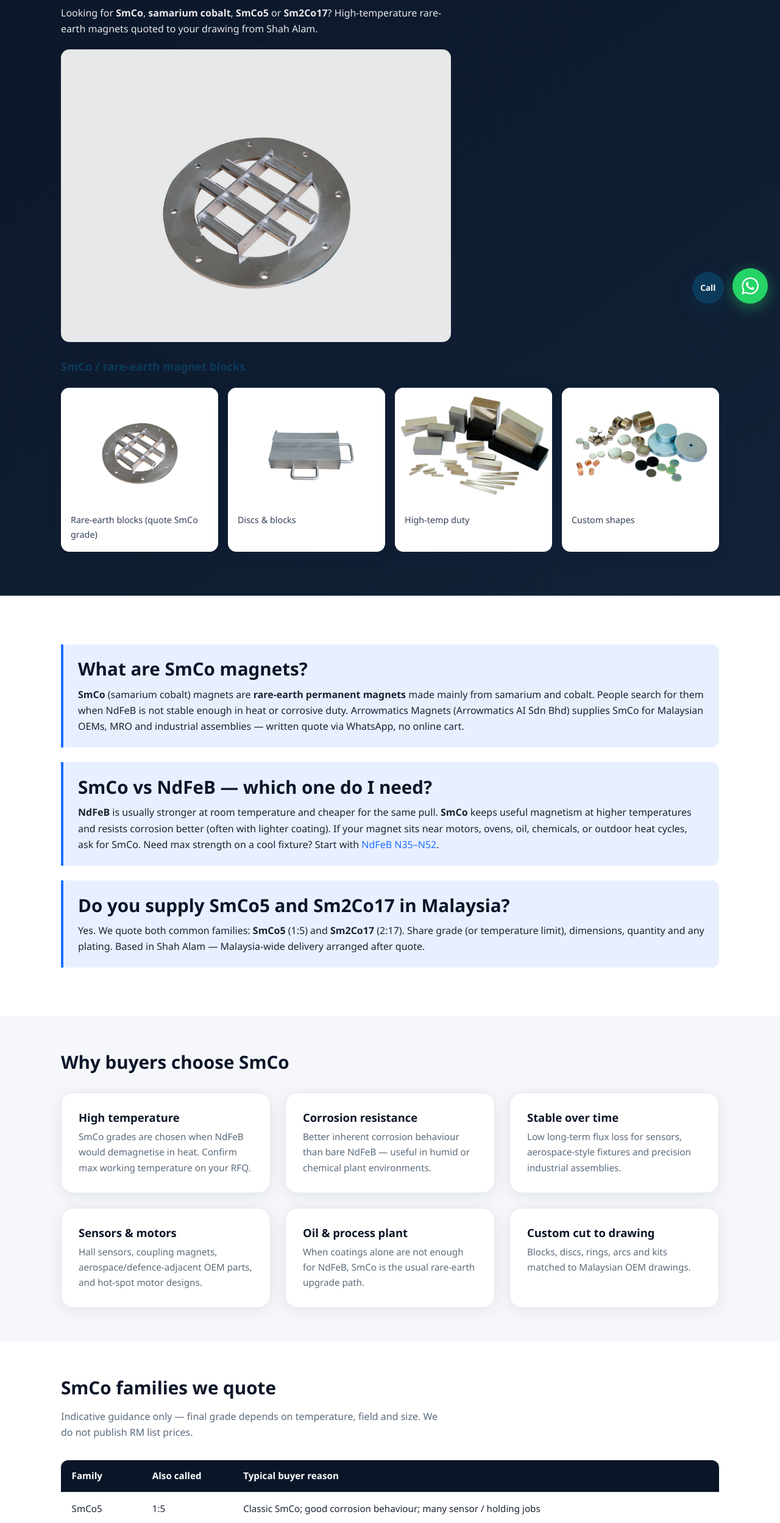
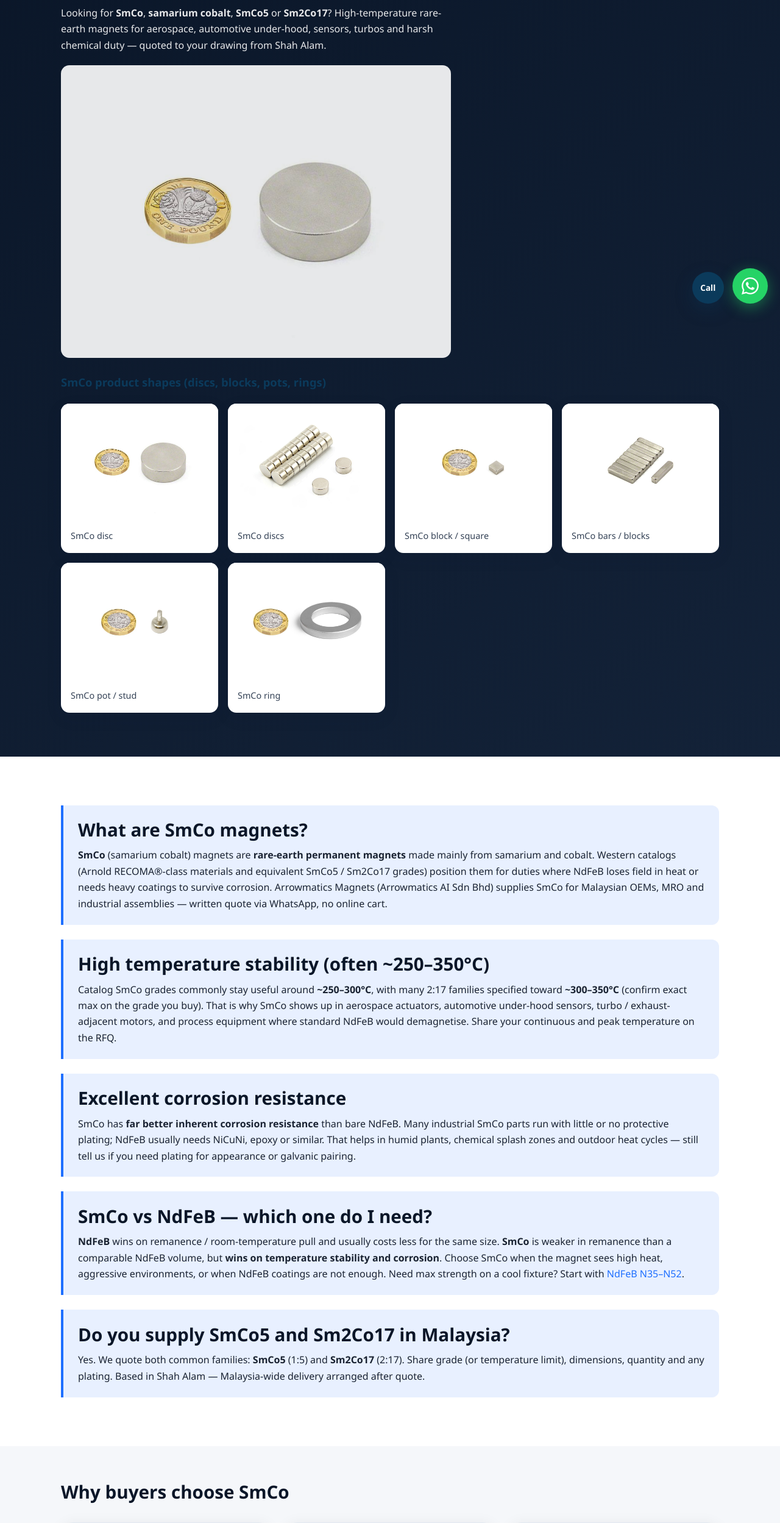
Before and after one commit to bensonlok/arrowmatics-magnets, a website: page main-app/smco-magnets.html in a window 1280 px wide. Shown: the part 282-2780 px from the top of the page at 61% size. Drawn offline with Linux system fonts and the light colour scheme.

Commit message:
fix(smco): real First4Magnets SmCo product photos + Western-market copy
Replace misplaced NdFeB gallery assets on smco-magnets.html with six real
samarium-cobalt catalog shots (disc, discs, block, bars, pot/stud, ring).
Enrich copy with ~250–350°C stability, corrosion vs NdFeB, SmCo5/Sm2Co17,
and aerospace/automotive/harsh-duty positioning.

```diff
--- a/main-app/smco-magnets.html
+++ b/main-app/smco-magnets.html
@@ -4,7 +4,7 @@
   <meta charset="UTF-8">
   <meta name="viewport" content="width=device-width, initial-scale=1.0">
   <title>SmCo Magnets Malaysia | Samarium Cobalt Rare-Earth | Arrowmatics</title>
-  <meta name="description" content="SmCo (samarium cobalt) magnets for Malaysia — high-temperature rare-earth magnets (SmCo5 / Sm2Co17). Better heat &amp; corrosion resistance than NdFeB. WhatsApp +60 12-211 2522 for a written quote.">
+  <meta name="description" content="SmCo (samarium cobalt) magnets for Malaysia — SmCo5 / Sm2Co17 high-temp rare-earth (often ~250–350°C), strong corrosion resistance vs NdFeB. Aerospace, automotive, sensors. WhatsApp +60 12-211 2522.">
   <link rel="canonical" href="https://magnets.com.my/smco-magnets.html">
   <meta name="robots" content="index,follow">
   <meta name="keywords" content="SmCo magnets Malaysia, samarium cobalt magnet, SmCo5, Sm2Co17, high temperature magnet, rare earth magnet Shah Alam">
@@ -24,7 +24,7 @@
     "@type": "Product",
     "name": "SmCo Samarium Cobalt Magnets",
     "url": "https://magnets.com.my/smco-magnets.html",
-    "description": "Samarium cobalt (SmCo) rare-earth permanent magnets for high-temperature and corrosion-critical industrial and OEM use in Malaysia. SmCo5 and Sm2Co17 families available to drawing.",
+    "description": "Samarium cobalt (SmCo) rare-earth permanent magnets for high-temperature (often ~250–350°C) and corrosion-critical industrial and OEM use in Malaysia. SmCo5 and Sm2Co17 families; discs, blocks, pots, rings to drawing.",
     "brand": { "@type": "Brand", "name": "Arrowmatics Magnets" },
     "manufacturer": {
       "@type": "Organization",
@@ -32,6 +32,14 @@
       "url": "https://magnets.com.my/"
     },
     "material": "Samarium Cobalt (SmCo)",
+    "image": [
+      "https://magnets.com.my/images/real-smco-1.jpg",
+      "https://magnets.com.my/images/real-smco-2.jpg",
+      "https://magnets.com.my/images/real-smco-3.jpg",
+      "https://magnets.com.my/images/real-smco-4.jpg",
+      "https://magnets.com.my/images/real-smco-5.jpg",
+      "https://magnets.com.my/images/real-smco-6.jpg"
+    ],
     "offers": {
       "@type": "Offer",
       "url": "https://magnets.com.my/smco-magnets.html",
@@ -51,7 +59,7 @@
         "name": "What are SmCo magnets?",
         "acceptedAnswer": {
           "@type": "Answer",
-          "text": "SmCo (samarium cobalt) magnets are rare-earth permanent magnets made from samarium and cobalt. They hold strength better than NdFeB at high temperature and resist corrosion better without heavy coatings. Arrowmatics Magnets supplies SmCo for Malaysian industry via written WhatsApp quotes."
+          "text": "SmCo (samarium cobalt) magnets are rare-earth permanent magnets made from samarium and cobalt. Catalog grades commonly remain useful around 250–350°C and resist corrosion better than bare NdFeB, often with little or no coating. Arrowmatics Magnets supplies SmCo5 and Sm2Co17 for Malaysian industry via written WhatsApp quotes."
         }
       },
       {
@@ -59,7 +67,7 @@
         "name": "SmCo vs NdFeB — which should I choose?",
         "acceptedAnswer": {
           "@type": "Answer",
-          "text": "Choose NdFeB when you need maximum strength at room temperature and cost efficiency. Choose SmCo when the magnet sees high temperature (often above ~150–200°C depending on grade), aggressive environments, or when coating options for NdFeB are not enough. Share duty temperature and drawing on WhatsApp +60 12-211 2522."
+          "text": "Choose NdFeB when you need maximum remanence at room temperature and cost efficiency. Choose SmCo when the magnet sees high temperature (often ~250–350°C class catalogs), corrosive or chemical environments, aerospace/automotive under-hood duty, or when NdFeB would demagnetise. SmCo is typically weaker in remanence than NdFeB of similar size but wins on heat and corrosion. Share duty temperature and drawing on WhatsApp +60 12-211 2522."
         }
       },
       {
@@ -114,15 +122,17 @@
         <a href="/">Home</a> · <span>SmCo magnets</span>
       </nav>
       <h1>SmCo magnets Malaysia — samarium cobalt (rare-earth)</h1>
-      <p>Looking for <strong>SmCo</strong>, <strong>samarium cobalt</strong>, <strong>SmCo5</strong> or <strong>Sm2Co17</strong>? High-temperature rare-earth magnets quoted to your drawing from Shah Alam.</p>
-      <p><img class="card-photo" src="images/real-ndfeb-1.jpg" alt="Rare-earth SmCo / samarium cobalt magnet blocks for industrial use" loading="lazy" width="1200" height="900" style="max-width:min(100%,720px);margin:1.25rem 0 1.75rem;display:block;border-radius:14px;"></p>
+      <p>Looking for <strong>SmCo</strong>, <strong>samarium cobalt</strong>, <strong>SmCo5</strong> or <strong>Sm2Co17</strong>? High-temperature rare-earth magnets for aerospace, automotive under-hood, sensors, turbos and harsh chemical duty — quoted to your drawing from Shah Alam.</p>
+      <p><img class="card-photo" src="images/real-smco-1.jpg" alt="Samarium cobalt SmCo disc magnet — high-temperature rare-earth magnet" loading="lazy" width="1020" height="1220" style="max-width:min(100%,720px);margin:1.25rem 0 1.75rem;display:block;border-radius:14px;"></p>
 
-      <h3 class="gallery-cat">SmCo / rare-earth magnet blocks</h3>
+      <h3 class="gallery-cat">SmCo product shapes (discs, blocks, pots, rings)</h3>
       <div class="photo-grid">
-        <figure><img src="images/real-ndfeb-1.jpg" alt="SmCo samarium cobalt magnet blocks" loading="lazy"><figcaption>Rare-earth blocks (quote SmCo grade)</figcaption></figure>
-        <figure><img src="images/real-ndfeb-2.jpg" alt="Samarium cobalt magnet discs and blocks" loading="lazy"><figcaption>Discs &amp; blocks</figcaption></figure>
-        <figure><img src="images/real-ndfeb-3.jpg" alt="High temperature SmCo magnets" loading="lazy"><figcaption>High-temp duty</figcaption></figure>
-        <figure><img src="images/real-ndfeb-4.jpg" alt="Custom SmCo magnet shapes Malaysia" loading="lazy"><figcaption>Custom shapes</figcaption></figure>
+        <figure><img src="images/real-smco-1.jpg" alt="SmCo samarium cobalt disc magnet" loading="lazy"><figcaption>SmCo disc</figcaption></figure>
+        <figure><img src="images/real-smco-2.jpg" alt="Samarium cobalt disc magnets stacked" loading="lazy"><figcaption>SmCo discs</figcaption></figure>
+        <figure><img src="images/real-smco-3.jpg" alt="SmCo square block magnet" loading="lazy"><figcaption>SmCo block / square</figcaption></figure>
+        <figure><img src="images/real-smco-4.jpg" alt="SmCo rectangular bar magnets" loading="lazy"><figcaption>SmCo bars / blocks</figcaption></figure>
+        <figure><img src="images/real-smco-5.jpg" alt="SmCo pot magnet with threaded stud" loading="lazy"><figcaption>SmCo pot / stud</figcaption></figure>
+        <figure><img src="images/real-smco-6.jpg" alt="SmCo ring magnet" loading="lazy"><figcaption>SmCo ring</figcaption></figure>
       </div>
     </div>
   </div>
@@ -132,11 +142,19 @@
       <div class="container">
         <div class="answer-box">
           <h2>What are SmCo magnets?</h2>
-          <p><strong>SmCo</strong> (samarium cobalt) magnets are <strong>rare-earth permanent magnets</strong> made mainly from samarium and cobalt. People search for them when NdFeB is not stable enough in heat or corrosive duty. Arrowmatics Magnets (Arrowmatics AI Sdn Bhd) supplies SmCo for Malaysian OEMs, MRO and industrial assemblies — written quote via WhatsApp, no online cart.</p>
+          <p><strong>SmCo</strong> (samarium cobalt) magnets are <strong>rare-earth permanent magnets</strong> made mainly from samarium and cobalt. Western catalogs (Arnold RECOMA®-class materials and equivalent SmCo5 / Sm2Co17 grades) position them for duties where NdFeB loses field in heat or needs heavy coatings to survive corrosion. Arrowmatics Magnets (Arrowmatics AI Sdn Bhd) supplies SmCo for Malaysian OEMs, MRO and industrial assemblies — written quote via WhatsApp, no online cart.</p>
+        </div>
+        <div class="answer-box">
+          <h2>High temperature stability (often ~250–350°C)</h2>
+          <p>Catalog SmCo grades commonly stay useful around <strong>~250–300°C</strong>, with many 2:17 families specified toward <strong>~300–350°C</strong> (confirm exact max on the grade you buy). That is why SmCo shows up in aerospace actuators, automotive under-hood sensors, turbo / exhaust-adjacent motors, and process equipment where standard NdFeB would demagnetise. Share your continuous and peak temperature on the RFQ.</p>
+        </div>
+        <div class="answer-box">
+          <h2>Excellent corrosion resistance</h2>
+          <p>SmCo has <strong>far better inherent corrosion resistance</strong> than bare NdFeB. Many industrial SmCo parts run with little or no protective plating; NdFeB usually needs NiCuNi, epoxy or similar. That helps in humid plants, chemical splash zones and outdoor heat cycles — still tell us if you need plating for appearance or galvanic pairing.</p>
         </div>
         <div class="answer-box">
           <h2>SmCo vs NdFeB — which one do I need?</h2>
-          <p><strong>NdFeB</strong> is usually stronger at room temperature and cheaper for the same pull. <strong>SmCo</strong> keeps useful magnetism at higher temperatures and resists corrosion better (often with lighter coating). If your magnet sits near motors, ovens, oil, chemicals, or outdoor heat cycles, ask for SmCo. Need max strength on a cool fixture? Start with <a href="/ndfeb-magnets.html">NdFeB N35–N52</a>.</p>
+          <p><strong>NdFeB</strong> wins on remanence / room-temperature pull and usually costs less for the same size. <strong>SmCo</strong> is weaker in remanence than a comparable NdFeB volume, but <strong>wins on temperature stability and corrosion</strong>. Choose SmCo when the magnet sees high heat, aggressive environments, or when NdFeB coatings are not enough. Need max strength on a cool fixture? Start with <a href="/ndfeb-magnets.html">NdFeB N35–N52</a>.</p>
         </div>
         <div class="answer-box">
           <h2>Do you supply SmCo5 and Sm2Co17 in Malaysia?</h2>
@@ -151,12 +169,12 @@
           <h2>Why buyers choose SmCo</h2>
         </div>
         <div class="grid-3">
-          <div class="card"><h3>High temperature</h3><p>SmCo grades are chosen when NdFeB would demagnetise in heat. Confirm max working temperature on your RFQ.</p></div>
-          <div class="card"><h3>Corrosion resistance</h3><p>Better inherent corrosion behaviour than bare NdFeB — useful in humid or chemical plant environments.</p></div>
+          <div class="card"><h3>High temperature</h3><p>Typical catalog working range often ~250–350°C depending on grade — chosen when NdFeB would demagnetise in heat (motors, turbos, ovens, under-hood).</p></div>
+          <div class="card"><h3>Corrosion resistance</h3><p>Better inherent corrosion behaviour than bare NdFeB; often little/no coating needed in humid or chemical plant duty.</p></div>
           <div class="card"><h3>Stable over time</h3><p>Low long-term flux loss for sensors, aerospace-style fixtures and precision industrial assemblies.</p></div>
-          <div class="card"><h3>Sensors &amp; motors</h3><p>Hall sensors, coupling magnets, aerospace/defence-adjacent OEM parts, and hot-spot motor designs.</p></div>
-          <div class="card"><h3>Oil &amp; process plant</h3><p>When coatings alone are not enough for NdFeB, SmCo is the usual rare-earth upgrade path.</p></div>
-          <div class="card"><h3>Custom cut to drawing</h3><p>Blocks, discs, rings, arcs and kits matched to Malaysian OEM drawings.</p></div>
+          <div class="card"><h3>Aerospace &amp; automotive</h3><p>Actuators, under-hood sensors, motorsports / turbo-adjacent motors where heat and reliability matter.</p></div>
+          <div class="card"><h3>Chemical &amp; harsh plant</h3><p>When coatings alone are not enough for NdFeB, SmCo is the usual rare-earth upgrade path.</p></div>
+          <div class="card"><h3>Custom cut to drawing</h3><p>Discs, blocks, rings, pots/studs, arcs and kits matched to Malaysian OEM drawings.</p></div>
         </div>
       </div>
     </section>
@@ -173,12 +191,12 @@
               <tr><th>Family</th><th>Also called</th><th>Typical buyer reason</th></tr>
             </thead>
             <tbody>
-              <tr><td>SmCo5</td><td>1:5</td><td>Classic SmCo; good corrosion behaviour; many sensor / holding jobs</td></tr>
-              <tr><td>Sm2Co17</td><td>2:17</td><td>Higher energy than SmCo5 in many grades; motors &amp; compact high-temp designs</td></tr>
+              <tr><td>SmCo5</td><td>1:5</td><td>Classic SmCo; excellent corrosion behaviour; many sensor / holding jobs</td></tr>
+              <tr><td>Sm2Co17</td><td>2:17</td><td>Higher energy than SmCo5 in many grades; motors &amp; compact high-temp designs (often ~300°C class catalogs)</td></tr>
             </tbody>
           </table>
         </div>
-        <p style="margin-top:1.25rem;color:var(--text-muted);font-size:0.95rem;">Also searched as: samarium cobalt magnet, SmCo magnet Malaysia, SmCo5, Sm2Co17, high temperature rare earth magnet, heat resistant magnet.</p>
+        <p style="margin-top:1.25rem;color:var(--text-muted);font-size:0.95rem;">Also searched as: samarium cobalt magnet, SmCo magnet Malaysia, SmCo5, Sm2Co17, high temperature rare earth magnet, heat resistant magnet, RECOMA-style SmCo.</p>
         <p style="margin-top:0.75rem;">Compare with <a href="/ndfeb-magnets.html">NdFeB neodymium magnets</a> if room-temperature strength is the priority.</p>
       </div>
     </section>
```
Also changed, not shown: main-app/smco-magnets.md (+10 -7 lines), main-app/images/real-smco-1.jpg (added), main-app/images/real-smco-2.jpg (added), main-app/images/real-smco-3.jpg (added), main-app/images/real-smco-4.jpg (added), main-app/images/real-smco-5.jpg (added), main-app/images/real-smco-6.jpg (added).
